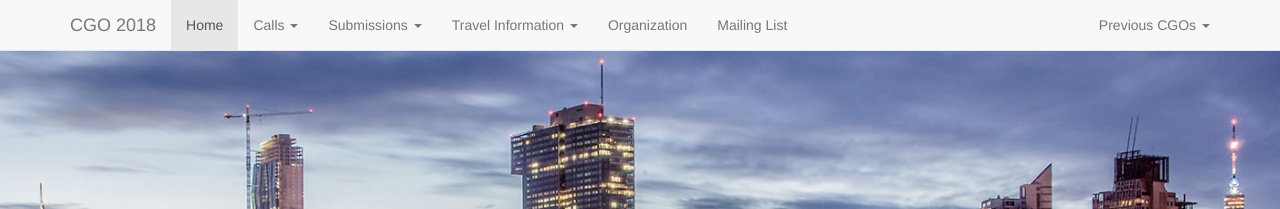
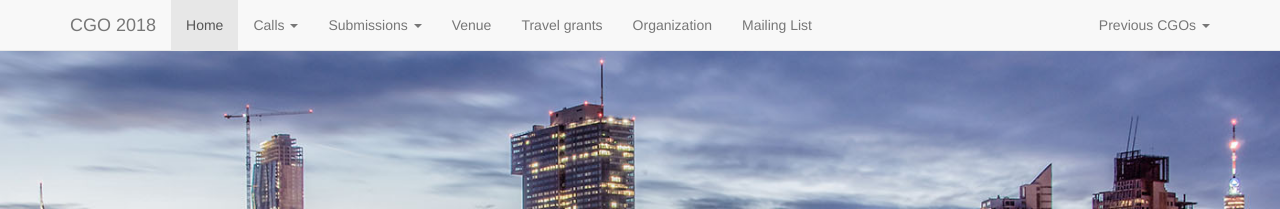
Before and after one commit to ChrisCummins/cgo2018, a Jekyll site: the page built from index.html, in a window 1280 px wide. Shown: the top 209 px of the page. Built offline with Jekyll 4.4.1, drawn with Linux system fonts in a browser that asks for light colours; nearby versions of some CDN libraries; comment, search, counter and statistics services are not loaded.

Commit message:
Navbar changes

```diff
--- a/_layouts/default.html
+++ b/_layouts/default.html
@@ -60,16 +60,8 @@ layout: compress
                 <li><a href="http://ctuning.org/ae/cgo2018.html">Artifact Evaluation site</a></li>
               </ul>
             </li>
-            <li class="dropdown">
-              <a aria-expanded="false" aria-haspopup="true" class="dropdown-toggle" data-toggle="dropdown" href="#" id="travel-dropdown" role="button">
-                Travel Information
-                <b class="caret"></b>
-              </a>
-              <ul aria-labelledby="travel-dropdown" class="dropdown-menu">
-                <li {% if page.url == "/venue/" %}class="active"{% endif %}><a href="{{ '/venue/' | relative_url }}">Venue</a></li>
-                <li {% if page.url == "/travel-grants/" %}class="active"{% endif %}><a href="{{ '/travel-grants/' | relative_url }}">Travel grants</a></li>
-              </ul>
-            </li>
+            <li {% if page.url == "/venue/" %}class="active"{% endif %}><a href="{{ '/venue/' | relative_url }}">Venue</a></li>
+            <li {% if page.url == "/travel-grants/" %}class="active"{% endif %}><a href="{{ '/travel-grants/' | relative_url }}">Travel grants</a></li>
             <li {% if page.url == "/organization/" %}class="active"{% endif %}><a href="{{ '/organization/' | relative_url }}">Organization</a></li>
             <li {% if page.url == "/subscribe/" %}class="active"{% endif %}><a href="{{ '/subscribe/' | relative_url }}">Mailing List</a></li>
           </ul> <!-- /.navbar-nav -->
```
